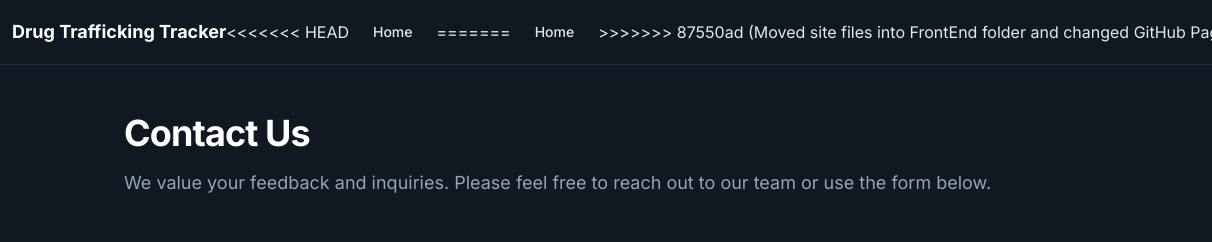
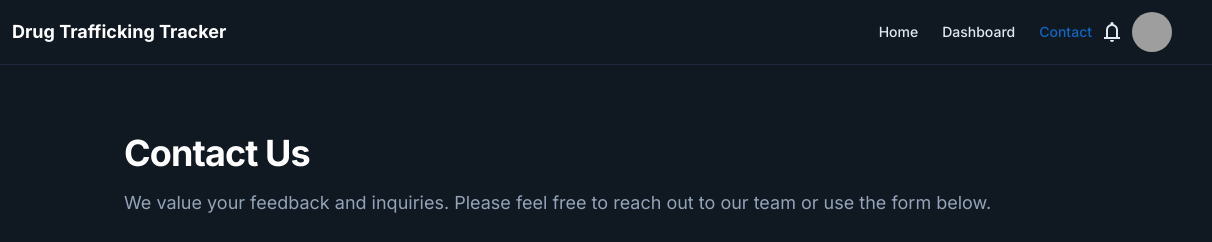
Before and after one commit to BeastSavager/Drug-Trafficking, a website: page FrontEnd/cp.html in a window 1280 px wide. Shown: the top 242 px of the page, 68-1280 px from the left. Drawn offline with nearby package versions, Linux system fonts and the light colour scheme; grey boxes are pictures that could not be loaded.

Commit message:
Resolve conflict markers in website/FrontEnd/cp.html

```diff
--- a/FrontEnd/cp.html
+++ b/FrontEnd/cp.html
@@ -46,15 +46,14 @@
         <h2 class="text-lg font-bold text-slate-900 dark:text-white">Drug Trafficking Tracker</h2>
       </div>
 
-      <div class="flex flex-1 justify-end gap-6 items-center">
-        <nav class="flex items-center gap-6">
-<<<<<<< HEAD
-          <a class="text-sm font-medium hover:text-primary" href="../FrontEnd/index.htm">Home</a>
-=======
-          <a class="text-sm font-medium hover:text-primary" href="../website/index.htm">Home</a>
->>>>>>> 87550ad (Moved site files into FrontEnd folder and changed GitHub Pages to root)
-          <a class="text-sm font-medium hover:text-primary" href="../FrontEnd/DP1.html">Dashboard</a>
-          <a class="text-sm font-medium text-primary" href="cp.html">Contact</a>
+<div class="flex flex-1 justify-end gap-6 items-center">
+  <nav class="flex items-center gap-6">
+    <a class="text-sm font-medium hover:text-primary" href="../FrontEnd/index.htm">Home</a>
+    <a class="text-sm font-medium hover:text-primary" href="../FrontEnd/DP1.html">Dashboard</a>
+    <a class="text-sm font-medium text-primary" href="cp.html">Contact</a>
+  </nav>
+</div>
+
         </nav>
 
         <button class="relative flex items-center justify-center size-10 rounded-full hover:bg-slate-200 dark:hover:bg-slate-800">
```
